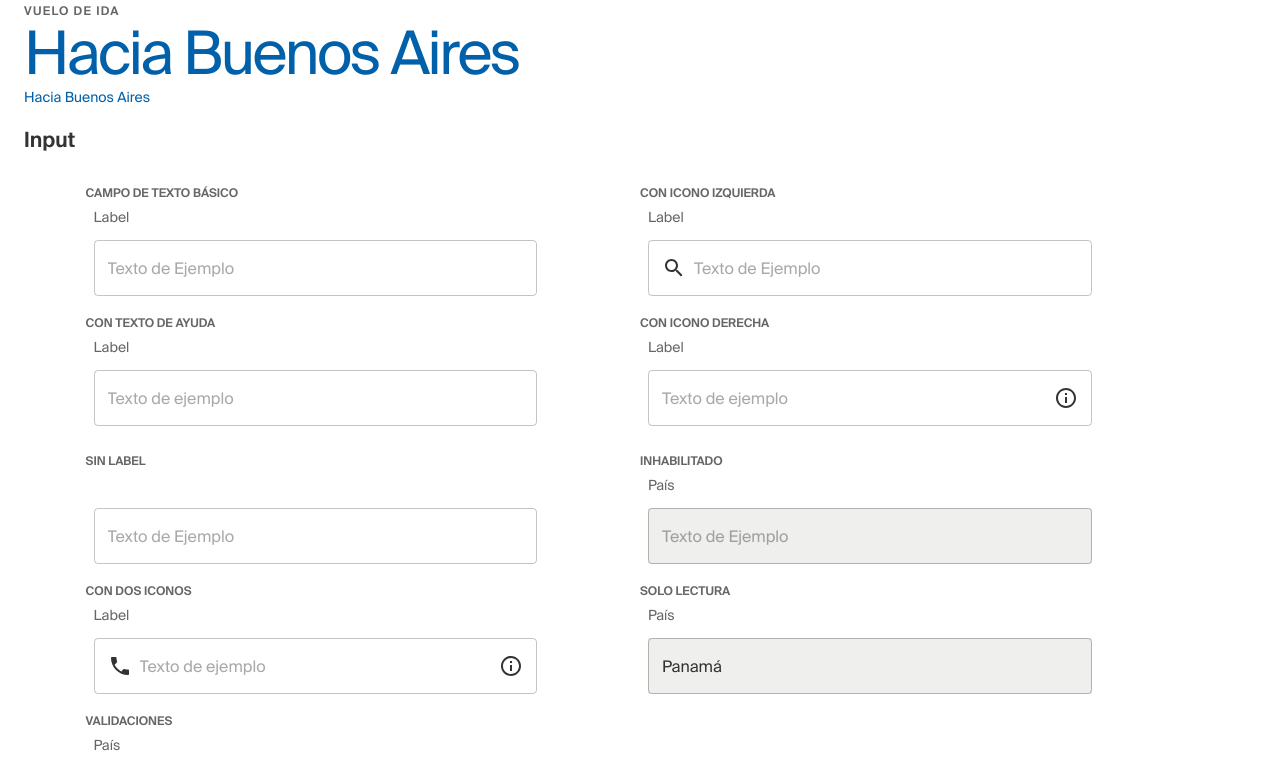
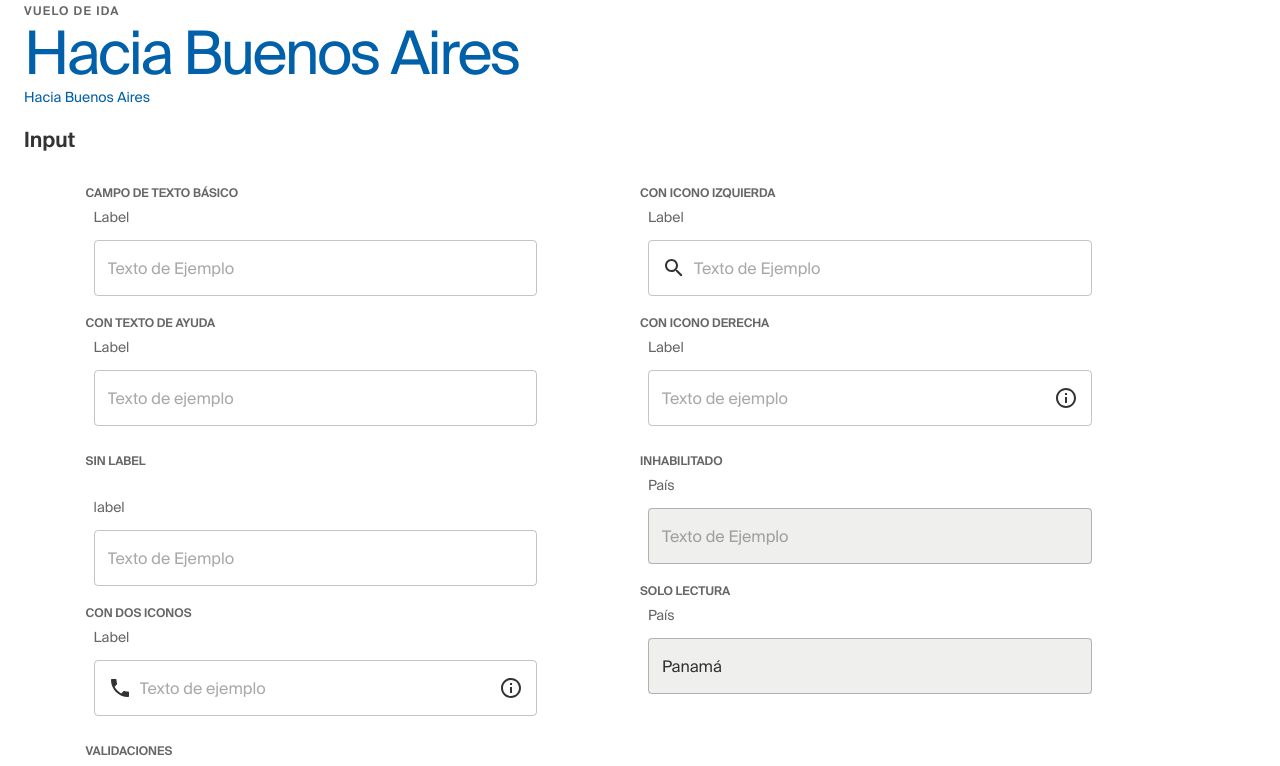
Before and after one commit to santiago86/testcomponents, a React (Create React App) app: page / in a window 1280 px wide. Shown: the top 766 px of the page. Built offline with nearby package versions, Linux system fonts and the light colour scheme.

Commit message:
Removed default props values

```diff
--- a/src/components/TextField/inputCo.js
+++ b/src/components/TextField/inputCo.js
@@ -104,9 +104,9 @@ InputCo.propTypes = {
 }
 
 InputCo.defaultProps = {
-  label: "",
-  value: "",
-  helperText: "",
+  label: "label",
+  value: "value",
+  helperText: "text",
   hasErrors: false,
   component: null,
 }
```
